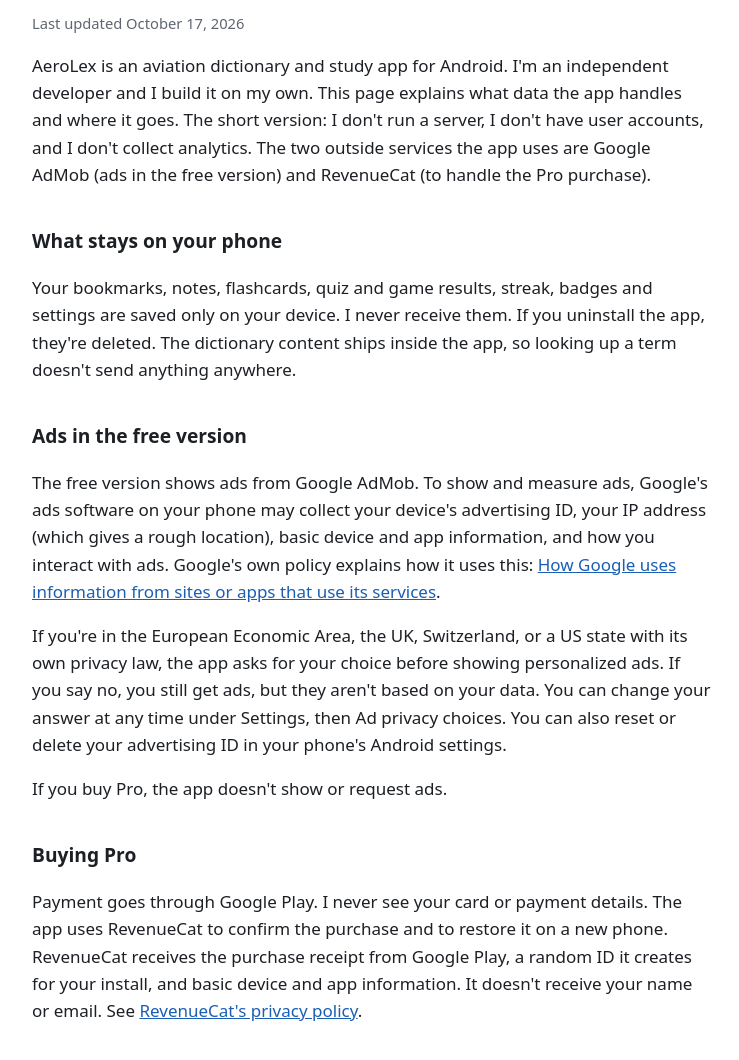
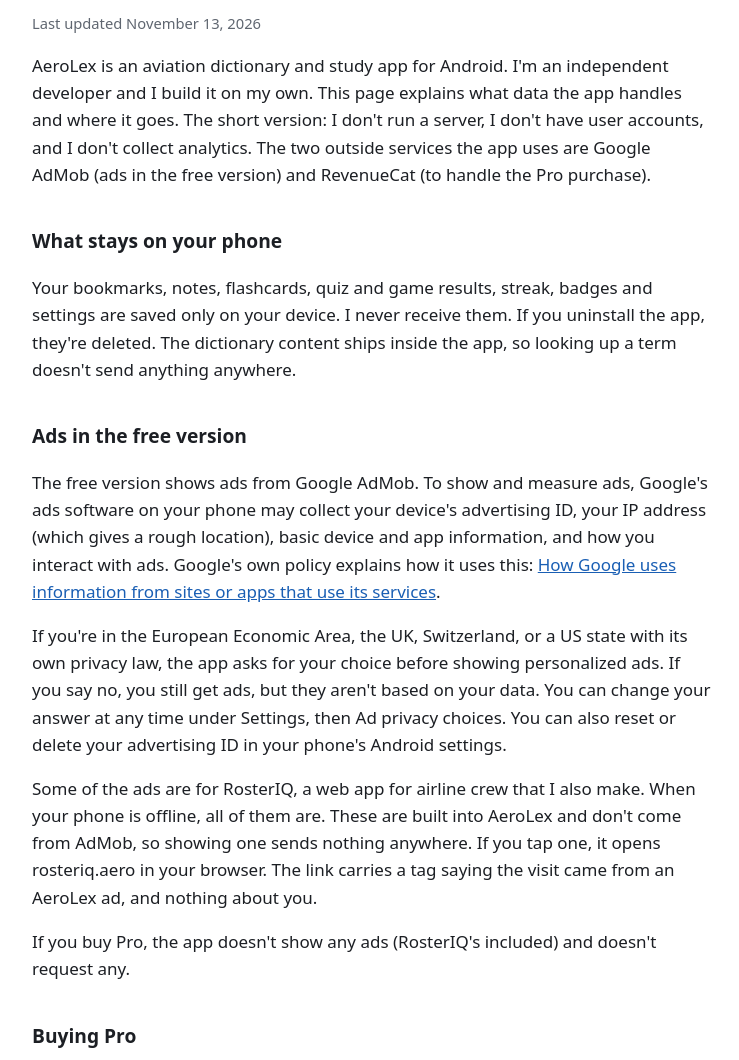
Before and after one commit to app-aerolex/app-aerolex.github.io, a plain HTML site: page privacy.html in a window 1280 px wide. Shown: the part 145-1205 px from the top of the page, without its empty margins (268-1007 px from the left). Drawn offline with Linux system fonts and the light colour scheme.

Commit message:
Privacy policy: mention the RosterIQ house ads

```diff
--- a/privacy.html
+++ b/privacy.html
@@ -10,7 +10,7 @@
 <main>
 <p><a href="./">AeroLex</a></p>
 <h1>Privacy policy</h1>
-<p class="muted">Last updated October 17, 2026</p>
+<p class="muted">Last updated November 13, 2026</p>
 
 <p>AeroLex is an aviation dictionary and study app for Android. I'm an independent developer and I build it on my own. This page explains what data the app handles and where it goes. The short version: I don't run a server, I don't have user accounts, and I don't collect analytics. The two outside services the app uses are Google AdMob (ads in the free version) and RevenueCat (to handle the Pro purchase).</p>
 
@@ -20,7 +20,8 @@
 <h2>Ads in the free version</h2>
 <p>The free version shows ads from Google AdMob. To show and measure ads, Google's ads software on your phone may collect your device's advertising ID, your IP address (which gives a rough location), basic device and app information, and how you interact with ads. Google's own policy explains how it uses this: <a href="https://policies.google.com/technologies/partner-sites">How Google uses information from sites or apps that use its services</a>.</p>
 <p>If you're in the European Economic Area, the UK, Switzerland, or a US state with its own privacy law, the app asks for your choice before showing personalized ads. If you say no, you still get ads, but they aren't based on your data. You can change your answer at any time under Settings, then Ad privacy choices. You can also reset or delete your advertising ID in your phone's Android settings.</p>
-<p>If you buy Pro, the app doesn't show or request ads.</p>
+<p>Some of the ads are for RosterIQ, a web app for airline crew that I also make. When your phone is offline, all of them are. These are built into AeroLex and don't come from AdMob, so showing one sends nothing anywhere. If you tap one, it opens rosteriq.aero in your browser. The link carries a tag saying the visit came from an AeroLex ad, and nothing about you.</p>
+<p>If you buy Pro, the app doesn't show any ads (RosterIQ's included) and doesn't request any.</p>
 
 <h2>Buying Pro</h2>
 <p>Payment goes through Google Play. I never see your card or payment details. The app uses RevenueCat to confirm the purchase and to restore it on a new phone. RevenueCat receives the purchase receipt from Google Play, a random ID it creates for your install, and basic device and app information. It doesn't receive your name or email. See <a href="https://www.revenuecat.com/privacy">RevenueCat's privacy policy</a>.</p>
```
